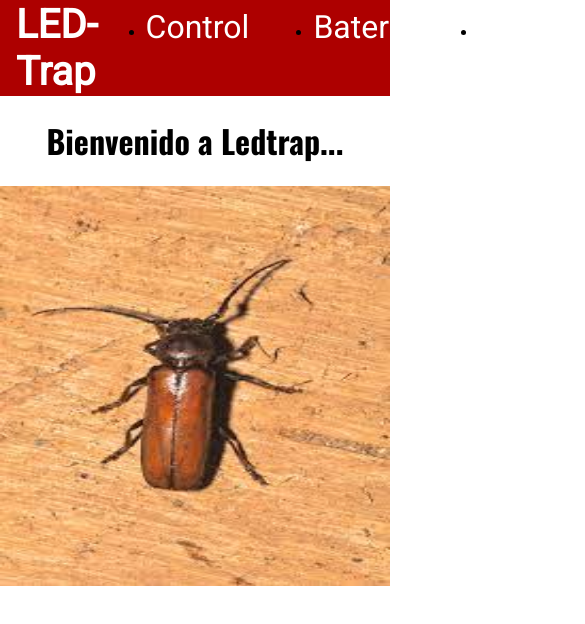
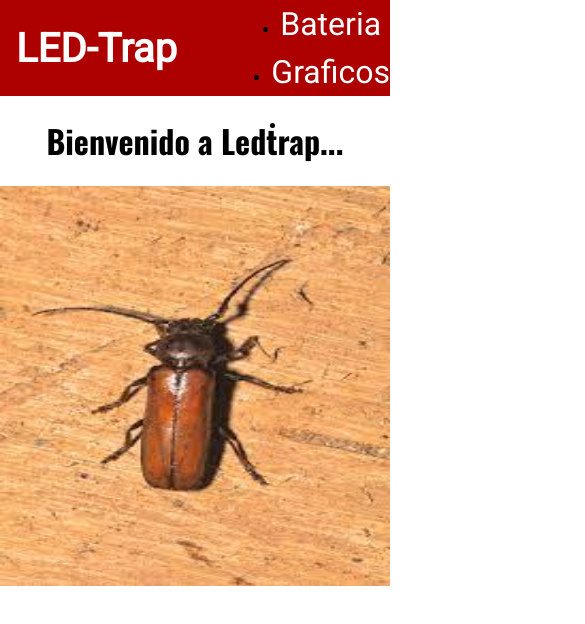
Before and after one commit to DiegoSilva0294/LedTrap, a Next.js app: page / in a window 390 px wide. Shown: the top 624 px of the page, 585 px wide, since content can reach past the window. Built offline with nearby package versions, Linux system fonts and the light colour scheme; no server answers.

Commit message:
quinto commit probando pantalla celular

```diff
--- a/components/layout/MainNavigation.module.css
+++ b/components/layout/MainNavigation.module.css
@@ -19,8 +19,13 @@
 }
 
 @media screen and (max-width: 600px) {
+  .header ul {
+    flex-direction: column;
+    align-items: center;
+  }
+
   .header li {
-    margin-bottom: 5px; /* Ajusta el margen para pantallas más pequeñas */
+    margin: 5px 0;
   }
 }
 
```
